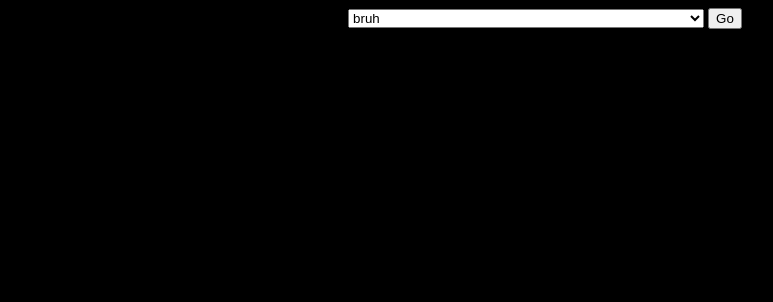
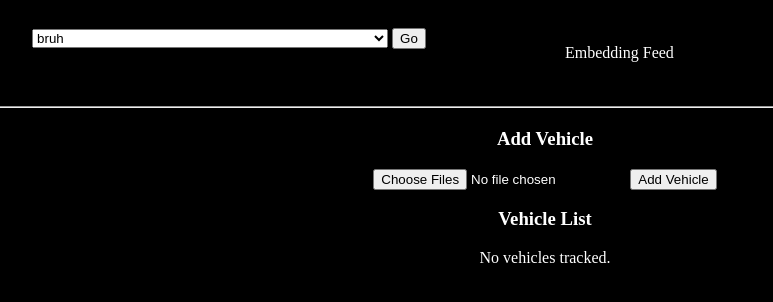
Before and after one commit to makaip/cartracker, a Flask app: page / in a window 1280 px wide. Shown: the top 302 px of the page, without its empty margins (95-868 px from the left). Run offline with Flask 3, Linux system fonts and the light colour scheme; data that the repository does not hold is empty.

Commit message:
db stuff

```diff
--- /dev/null
+++ b/database.py
@@ -0,0 +1,42 @@
+import sqlite3
+import os
+
+DB_PATH = 'vehicles.db'
+
+def get_db_connection():
+    conn = sqlite3.connect(DB_PATH)
+    conn.row_factory = sqlite3.Row
+    return conn
+
+def init_db():
+    conn = get_db_connection()
+    conn.execute('''
+        CREATE TABLE IF NOT EXISTS vehicles (
+            id INTEGER PRIMARY KEY AUTOINCREMENT,
+            uuid TEXT UNIQUE NOT NULL
+        )
+    ''')
+    conn.commit()
+    conn.close()
+
+def add_vehicle(uuid: str):
+    conn = get_db_connection()
+    try:
+        conn.execute('INSERT INTO vehicles (uuid) VALUES (?)', (uuid,))
+        conn.commit()
+    except sqlite3.IntegrityError:
+        pass
+    finally:
+        conn.close()
+
+def delete_vehicle(uuid: str):
+    conn = get_db_connection()
+    conn.execute('DELETE FROM vehicles WHERE uuid = ?', (uuid,))
+    conn.commit()
+    conn.close()
+
+def get_vehicles():
+    conn = get_db_connection()
+    vehicles = conn.execute('SELECT * FROM vehicles').fetchall()
+    conn.close()
+    return [dict(v) for v in vehicles]
--- a/main.py
+++ b/main.py
@@ -1,9 +1,19 @@
-from flask import Flask, render_template, Response, request
 import json
 import os
+import uuid as uuid_lib
+import shutil
+
+from flask import Flask, render_template, Response, request, redirect, url_for
+from werkzeug.utils import secure_filename
+
 from retrieve import generate_frames
+import database
+
 
 app = Flask(__name__)
+app.config['UPLOAD_FOLDER'] = 'uploads/'
+
+database.init_db()
 
 def load_cameras() -> dict:
     try:
@@ -16,7 +26,8 @@ def load_cameras() -> dict:
 def index() -> str:
     cameras = load_cameras()
     sorted_cameras = dict(sorted(cameras.items(), key=lambda item: item[1]))
-    return render_template('index.html', cameras=sorted_cameras)
+    vehicles = database.get_vehicles()
+    return render_template('index.html', cameras=sorted_cameras, vehicles=vehicles)
 
 @app.route('/video_feed')
 def video_feed() -> Response:
@@ -27,6 +38,46 @@ def video_feed() -> Response:
     return Response(generate_frames(uuid),
                     mimetype='multipart/x-mixed-replace; boundary=frame')
 
+@app.route('/embedding_feed')
+def embedding_feed() -> Response:
+    # Placeholder for embedding feed route
+
+
+    return Response()
+
+@app.route('/add_vehicle', methods=['POST'])
+def add_vehicle():
+    files = request.files.getlist('pictures')
+    if not files or all(f.filename == '' for f in files):
+        return "No pictures uploaded", 400
+
+    vehicle_uuid = str(uuid_lib.uuid4())
+    upload_path = os.path.join(app.config['UPLOAD_FOLDER'], vehicle_uuid)
+    os.makedirs(upload_path, exist_ok=True)
+
+    for f in files:
+        if f.filename:
+            filename = secure_filename(f.filename)
+            f.save(os.path.join(upload_path, filename))
+
+    database.add_vehicle(vehicle_uuid)
+
+    return redirect(url_for('index'))
+
+@app.route('/delete_vehicle', methods=['POST'])
+def delete_vehicle():
+    vehicle_uuid = request.form.get('uuid')
+    if not vehicle_uuid:
+        return "No UUID provided", 400
+
+    database.delete_vehicle(vehicle_uuid)
+
+    upload_path = os.path.join(app.config['UPLOAD_FOLDER'], vehicle_uuid)
+    if os.path.exists(upload_path):
+        shutil.rmtree(upload_path)
+
+    return redirect(url_for('index'))
+
 if __name__ == '__main__':
     port = int(os.environ.get("PORT", 5000))
     app.run(host='0.0.0.0', port=port, debug=True)
--- a/templates/index.html
+++ b/templates/index.html
@@ -1,7 +1,9 @@
 <!DOCTYPE html>
 <html>
 
-<body style="background-color: black;">
+<body style="background-color: black; color: white;">
+    <div style="display: flex">
+        <div style="flex: 1; padding: 20px;">
             <div class="controls" style="margin: auto; text-align: center;">
                 <select id="camera-select">
                     <option value="">bruh</option>
@@ -11,11 +13,43 @@
                 </select>
                 <button id="go-btn">Go</button>
             </div>
+            <br>
+            <div id="video-container" style="margin: auto;">
+                <img id="video-player" src="" alt="Select a camera to start stream"
+                    style="display: none; max-width: 900px; margin:auto;">
+            </div>
+        </div>
+        <div style="flex: 1; padding: 20px;">
+            <p>Embedding Feed</p>
+            {% for vehicle in vehicles %}
+            <p>Vehicle ID: {{ vehicle.uuid }}</p>
+            {% endfor %}
+        </div>
+    </div>
+    <hr>
 
-    <br>
+    <div id="vehicle-management" style="margin: auto; text-align: center; margin-top: 20px;">
+        <h3>Add Vehicle</h3>
+        <form action="/add_vehicle" method="post" enctype="multipart/form-data">
+            <input type="file" name="pictures" multiple required>
+            <button type="submit">Add Vehicle</button>
+        </form>
 
-    <div id="video-container" style="margin: auto;">
-        <img id="video-player" src="" alt="Select a camera to start stream" style="display: none; max-width: 900px; margin:auto;">
+        <h3>Vehicle List</h3>
+        <ul style="list-style-type: none; padding: 0;">
+            {% for vehicle in vehicles %}
+            <li style="margin-bottom: 10px;">
+                Vehicle ID: {{ vehicle.uuid }}
+                <form action="/delete_vehicle" method="post" style="display: inline;">
+                    <input type="hidden" name="uuid" value="{{ vehicle.uuid }}">
+                    &#9;
+                    <button type="submit">Delete</button>
+                </form>
+            </li>
+            {% else %}
+            <li>No vehicles tracked.</li>
+            {% endfor %}
+        </ul>
     </div>
 
     <script>
```
Also changed, not shown: README.md (added), 1 other file. Lines whose indentation alone changed are shown as unchanged.
